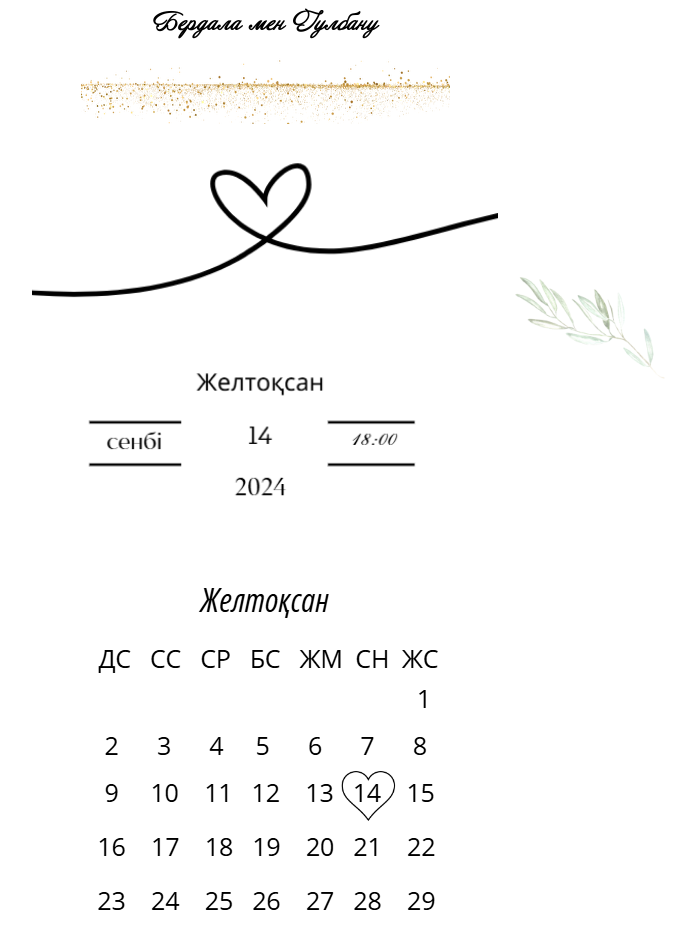
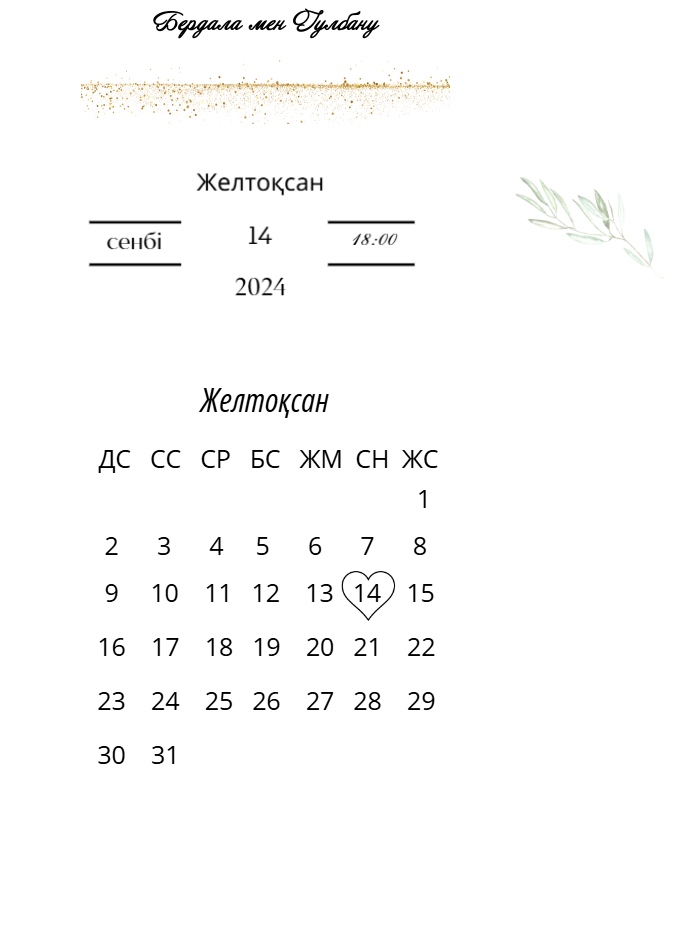
Before and after one commit to Aadickk/edyawed1, a plain HTML site: page index.html in a window 1280 px wide. Shown: the part 1702-2628 px from the top of the page, without its empty margins (375-1070 px from the left). Drawn offline with Linux system fonts and the light colour scheme; a web font is replaced by a local one.

Commit message:
Update index.html

```diff
--- a/index.html
+++ b/index.html
@@ -53,9 +53,6 @@
 
 
 
-        <div class="image-container fade-in-up">
-            <img src="images/noroot25.png" alt="Описание фото" />
-        </div>
         <div class="image-container fade-in-up">
             <img src="images/5.png" alt="Data" />
         </div>
```
